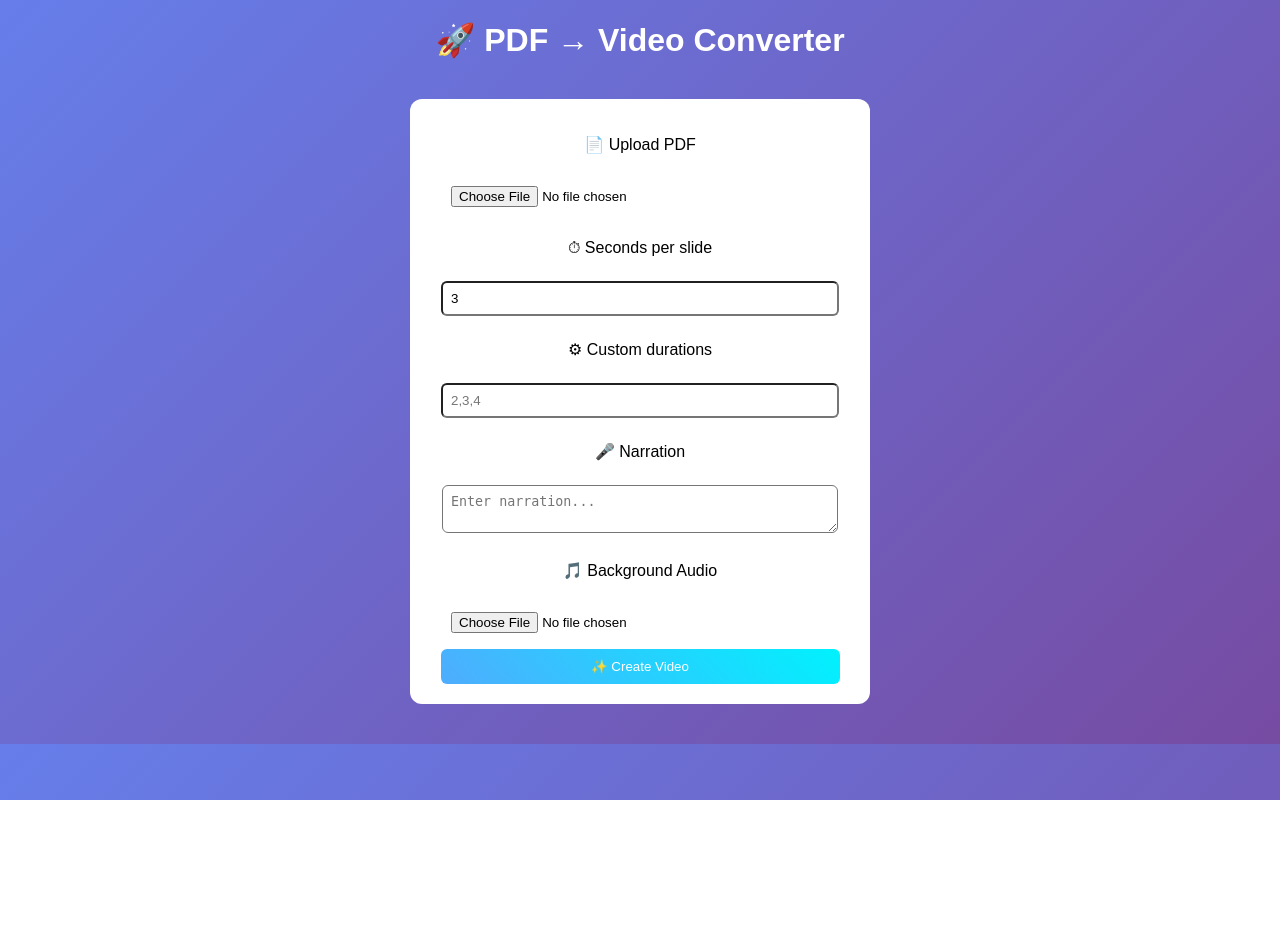
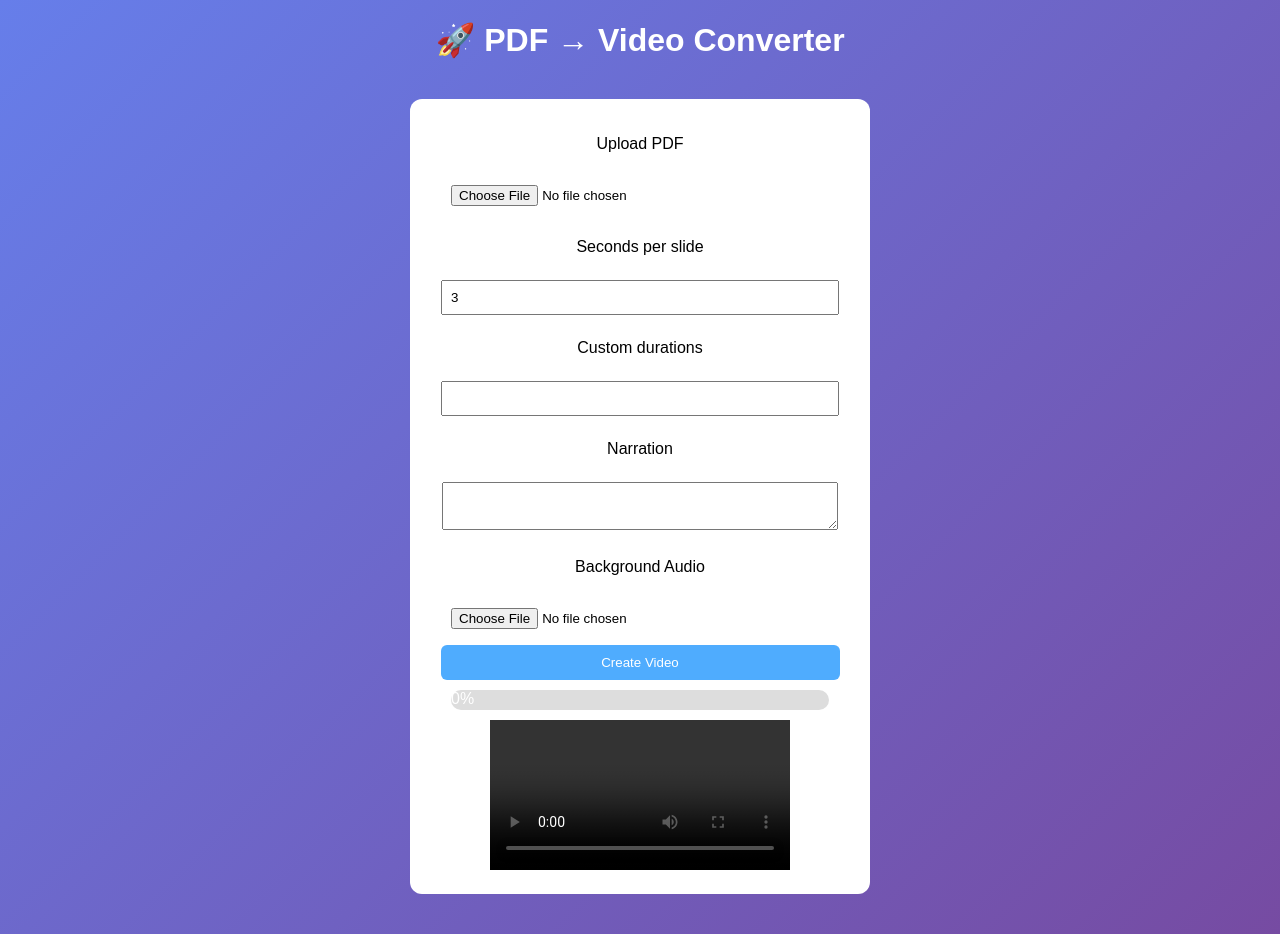
Before and after one commit to sanskrutisawant2006-pixel/pdf-to-video-converter, a Flask app: page / in a window 1280 px wide. Before the commit the page ends 800 px from the top, so only its background shows below. Run offline with Flask 3, Linux system fonts and the light colour scheme.

Commit message:
Update index.html

```diff
--- a/templates/index.html
+++ b/templates/index.html
@@ -24,40 +24,32 @@ input, textarea {
     width: 90%;
     padding: 8px;
     margin: 8px 0;
-    border-radius: 6px;
 }
 
 button {
     padding: 10px;
     width: 95%;
-    background: linear-gradient(45deg, #4facfe, #00f2fe);
+    background: #4facfe;
     border: none;
     color: white;
     border-radius: 6px;
 }
 
-#loader {
-    display: none;
-    position: fixed;
-    width: 100%;
-    height: 100%;
-    background: #0f172a;
-    color: white;
-    top: 0;
+.progress {
+    width: 90%;
+    background: #ddd;
+    margin: 10px auto;
+    border-radius: 10px;
 }
 
-video {
-    margin-top: 20px;
-    width: 90%;
+.progress-bar {
+    height: 20px;
+    width: 0%;
+    background: #00c6ff;
+    border-radius: 10px;
+    color: white;
 }
 </style>
-
-<script>
-function showLoader() {
-    document.getElementById("loader").style.display = "block";
-}
-</script>
-
 </head>
 
 <body>
@@ -66,41 +58,66 @@ function showLoader() {
 
 <div class="container">
 
-<form method="POST" enctype="multipart/form-data" onsubmit="showLoader()">
+<form id="form">
 
-<p>📄 Upload PDF</p>
-<input type="file" name="pdf" required>
+<p>Upload PDF</p>
+<input type="file" name="pdf">
 
-<p>⏱ Seconds per slide</p>
+<p>Seconds per slide</p>
 <input type="number" name="duration" value="3">
 
-<p>⚙ Custom durations</p>
-<input type="text" name="custom_durations" placeholder="2,3,4">
+<p>Custom durations</p>
+<input type="text" name="custom_durations">
 
-<p>🎤 Narration</p>
-<textarea name="narration" placeholder="Enter narration..."></textarea>
+<p>Narration</p>
+<textarea name="narration"></textarea>
 
-<p>🎵 Background Audio</p>
+<p>Background Audio</p>
 <input type="file" name="audio">
 
-<br>
-<button type="submit">✨ Create Video</button>
+<button type="button" onclick="startProcess()">Create Video</button>
 
 </form>
 
-{% if message %}
-<h2>{{ message }}</h2>
+<div class="progress">
+<div id="bar" class="progress-bar">0%</div>
+</div>
 
-<video controls>
-    <source src="{{ url_for('static', filename=video) }}" type="video/mp4">
-</video>
-{% endif %}
+<video id="video" controls></video>
 
 </div>
 
-<div id="loader">
-    <h2>Processing... ⏳</h2>
-</div>
+<script>
+function startProcess() {
+
+let formData = new FormData(document.getElementById("form"));
+
+fetch("/start", {
+    method: "POST",
+    body: formData
+});
+
+let interval = setInterval(() => {
+
+fetch("/progress")
+.then(res => res.json())
+.then(data => {
+
+let bar = document.getElementById("bar");
+
+bar.style.width = data.value + "%";
+bar.innerHTML = data.value + "%";
+
+if (data.value >= 100) {
+clearInterval(interval);
+document.getElementById("video").src = "/static/final.mp4";
+}
+
+});
+
+}, 1000);
+}
+</script>
 
 </body>
 </html>
```
